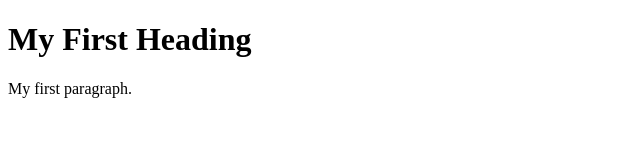
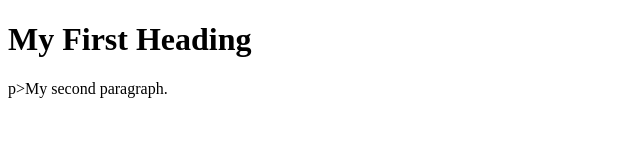
Before and after one commit to TadejMarc/projekt, a plain HTML site: page index.html in a window 1280 px wide. Shown: the full height of the page, 0-640 px from the left. Drawn offline with Linux system fonts and the light colour scheme.

Commit message:
posodobitev datoteke index

```diff
--- a/index.html
+++ b/index.html
@@ -3,7 +3,8 @@
 <body>
 
 <h1>My First Heading</h1>
-<p>My first paragraph.</p>
+
+p>My second paragraph.</p>
 
 </body>
 </html>
```
Also changed, not shown: scng1.png (renamed from scng.png).
